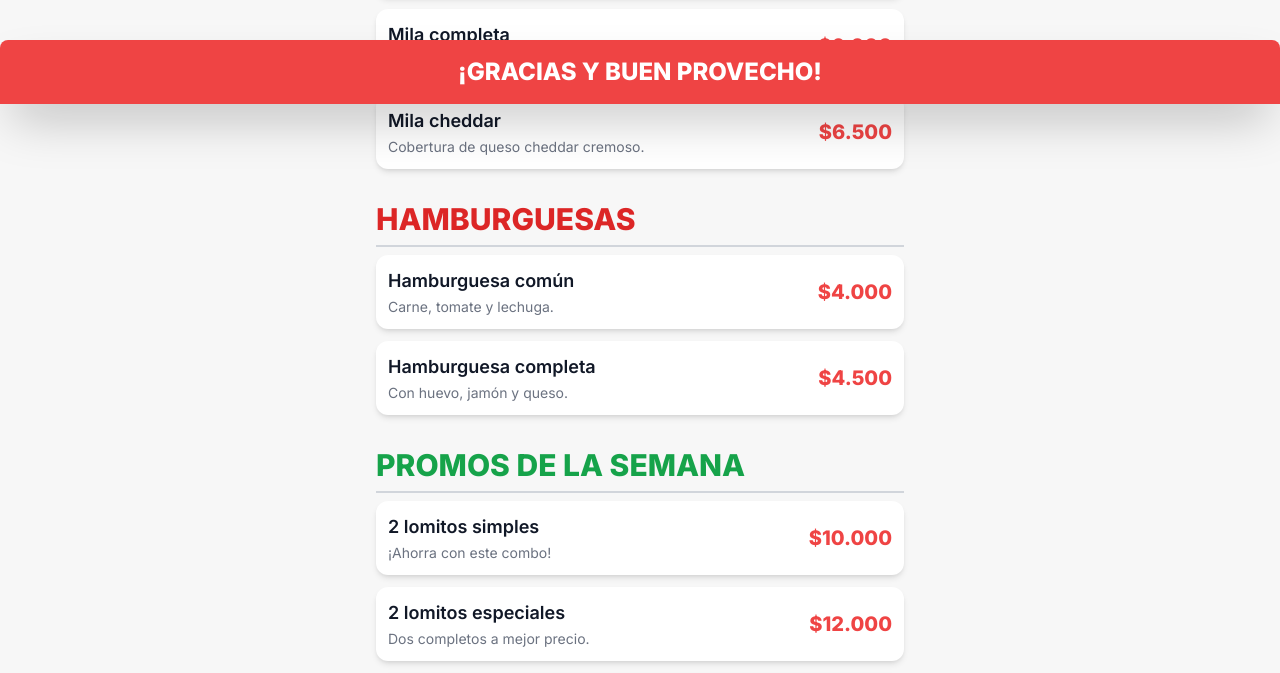
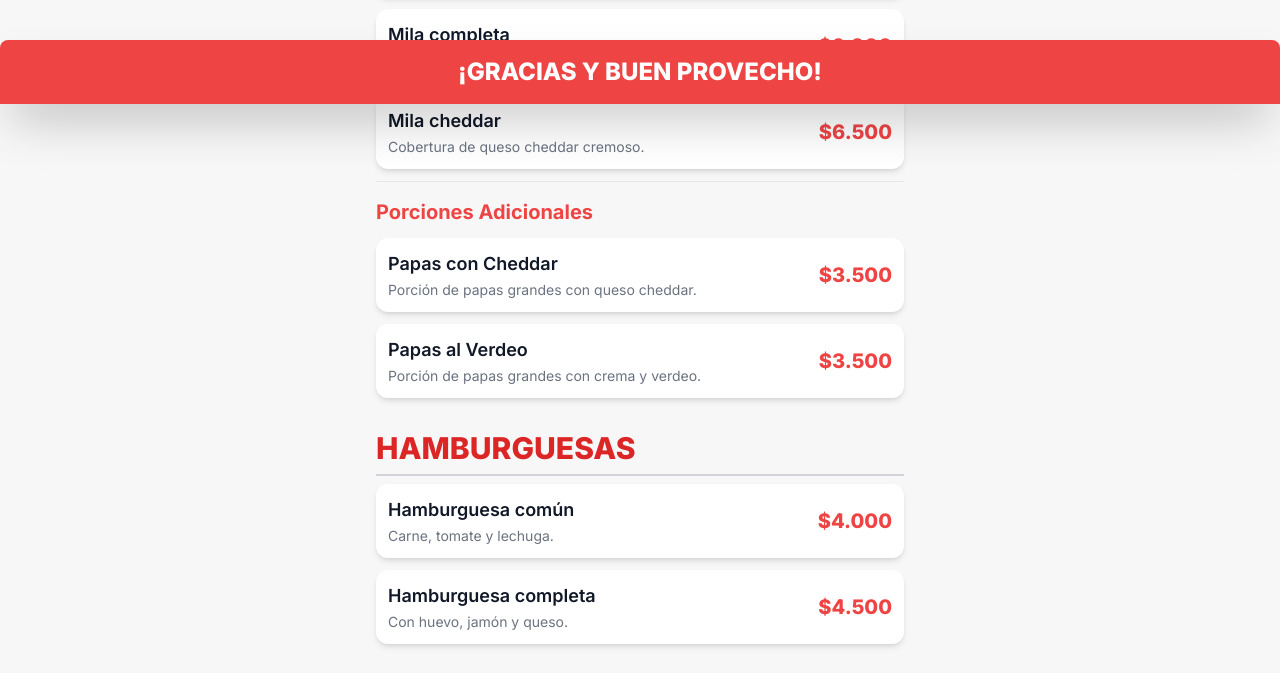
Before and after one commit to Alhambrabm/Menu, a plain HTML site: page index.html in a window 1280 px wide. Shown: the part 696-1369 px from the top of the page. Drawn offline with nearby package versions, Linux system fonts and the light colour scheme.

Commit message:
Add files via upload

```diff
--- a/index.html
+++ b/index.html
@@ -73,6 +73,11 @@
                         { name: "Mila simple", desc: "La milanesa tradicional.", price: 5300 },
                         { name: "Mila completa", desc: "Con huevo, jamón y queso.", price: 6000 },
                         { name: "Mila cheddar", desc: "Cobertura de queso cheddar cremoso.", price: 6500 },
+
+                        // Papas Adicionales Agregadas aquí
+                        { name: "Porciones Adicionales", desc: "", isSubSection: true },
+                        { name: "Papas con Cheddar", desc: "Porción de papas grandes con queso cheddar.", price: 3500 },
+                        { name: "Papas al Verdeo", desc: "Porción de papas grandes con crema y verdeo.", price: 3500 },
                     ]
                 },
                 {
```
